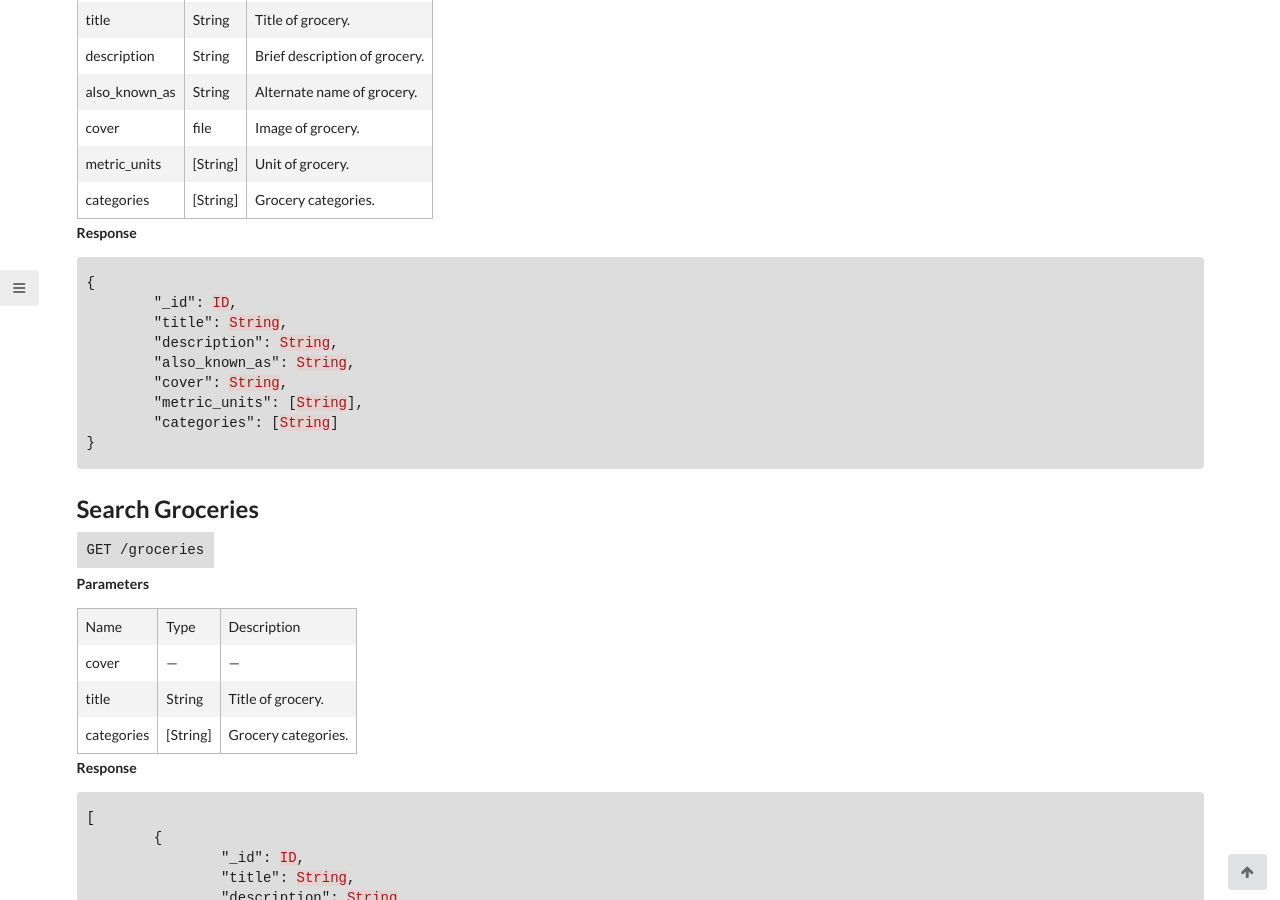
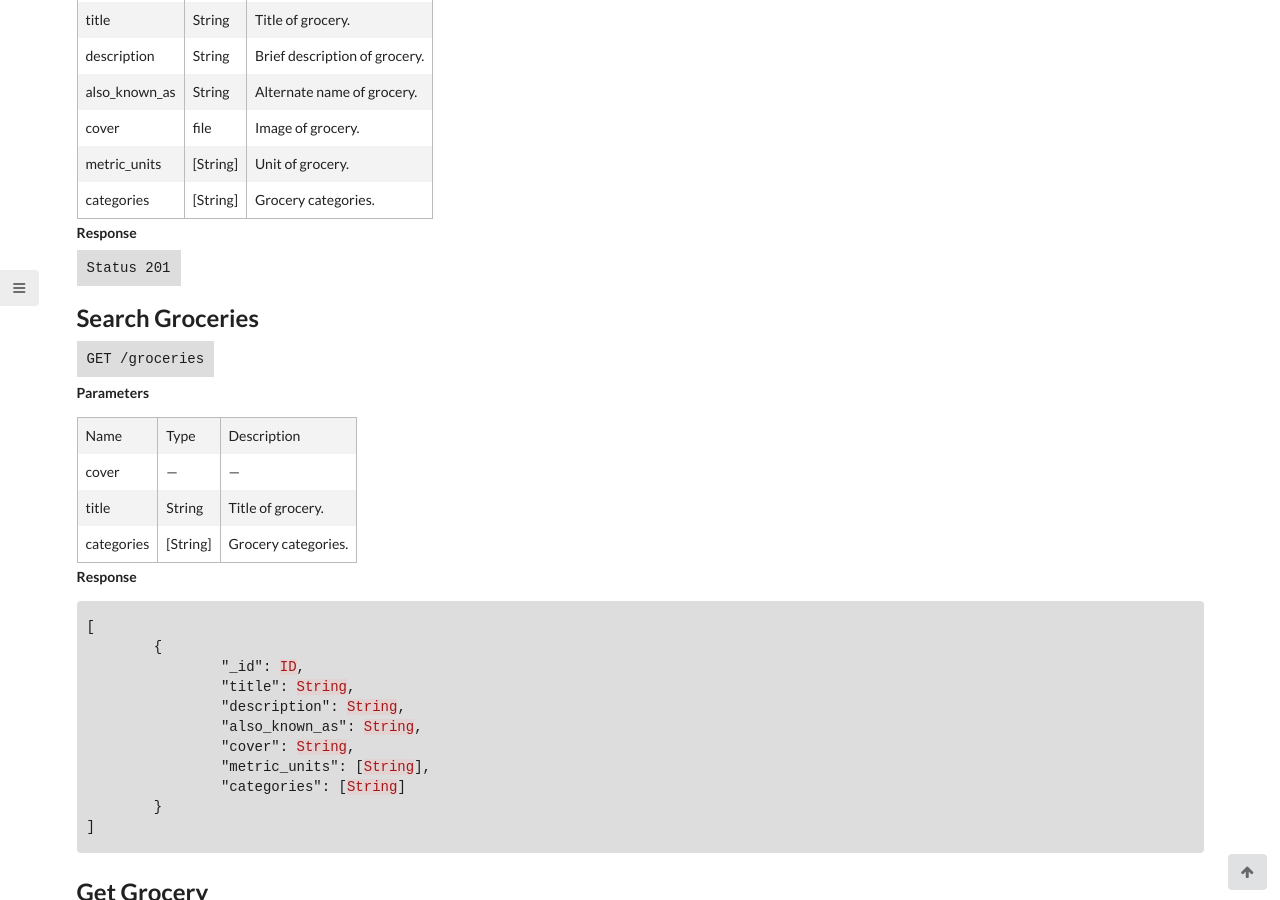
Before and after one commit to letsallchef/docs, a Jekyll site: the page built from _posts/api/2017-03-08-groceries.md, in a window 1280 px wide and 900 px high, scrolled down 383 px. Built offline with Jekyll 4.4.1, drawn with Linux system fonts in a browser that asks for light colours.

Commit message:
removes response data and adds status

```diff
--- a/_posts/api/2017-03-08-groceries.md
+++ b/_posts/api/2017-03-08-groceries.md
@@ -25,17 +25,7 @@ Your favourite grocery stores came online !
 
 **Response**
 
-{% highlight json %}
-{
-	"_id": ID,
-	"title": String,
-	"description": String,
-	"also_known_as": String,
-	"cover": String,
-	"metric_units": [String],
-	"categories": [String]
-}
-{% endhighlight %}
+`Status 201`
 
 
 ## Search Groceries
```
